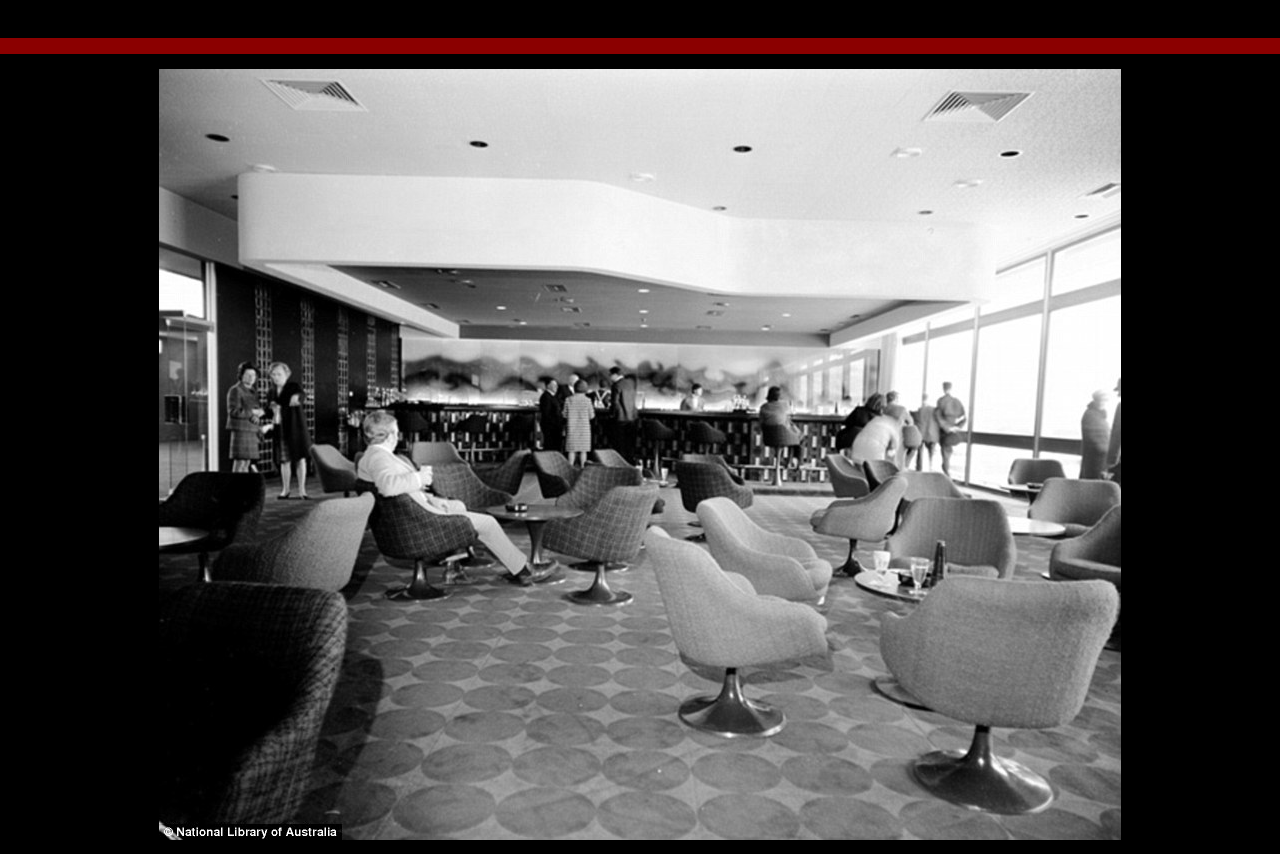
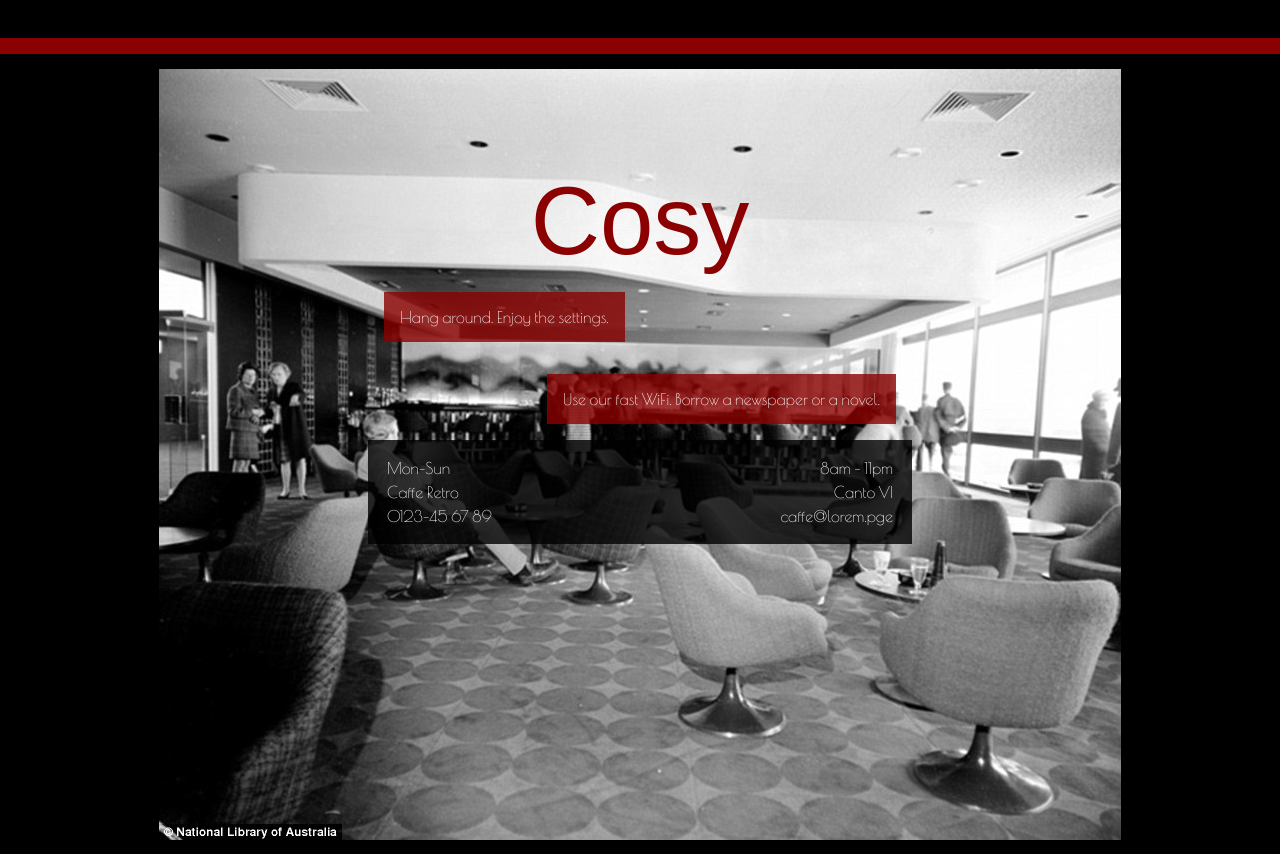
Before and after one commit to JonatanDrysen/lexicon-HTMLCSS-caffe-retro, a website: page src/index.html in a window 1280 px wide. Shown: the part 1578-2432 px from the top of the page. Drawn offline with nearby package versions, Linux system fonts and the light colour scheme; a web font is replaced by a local one.

Commit message:
fix text

```diff
--- a/src/index.html
+++ b/src/index.html
@@ -89,7 +89,34 @@
     </section>
 
     <section class="sectionCosy" id="cosy">
+        <div class="header">
+            Cosy
+        </div>
 
+        <div class="text1">
+            Hang around. Enjoy the settings.
+        </div>
+
+        <div class="text2">
+            Use our fast WiFi. Borrow a newspaper or a novel.
+        </div>
+
+        <div class="menuContainer">
+            <ul class="menuList">
+                <li class="menuItem">
+                    <span class="menuItemName">Mon-Sun</span>
+                    <span class="menuItemPrice">8am – 11pm</span>
+                </li>
+                <li class="menuItem">
+                    <span class="menuItemName">Caffe Retro</span>
+                    <span class="menuItemPrice">Canto VI</span>
+                </li>
+                <li class="menuItem">
+                    <span class="menuItemName">0123-45 67 89</span>
+                    <span class="menuItemPrice">caffe@lorem.pge</span>
+                </li>
+            </ul>
+        </div>
     </section>
 </body>
 
```
